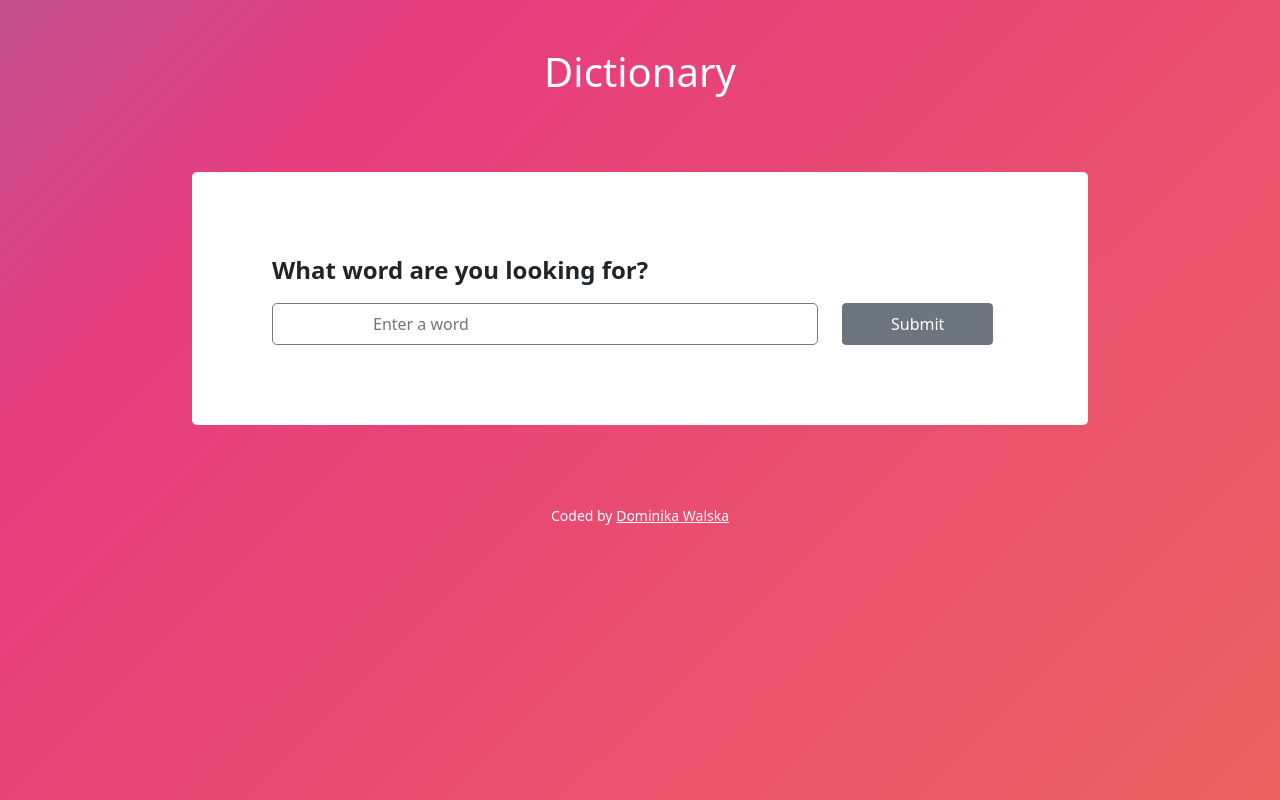
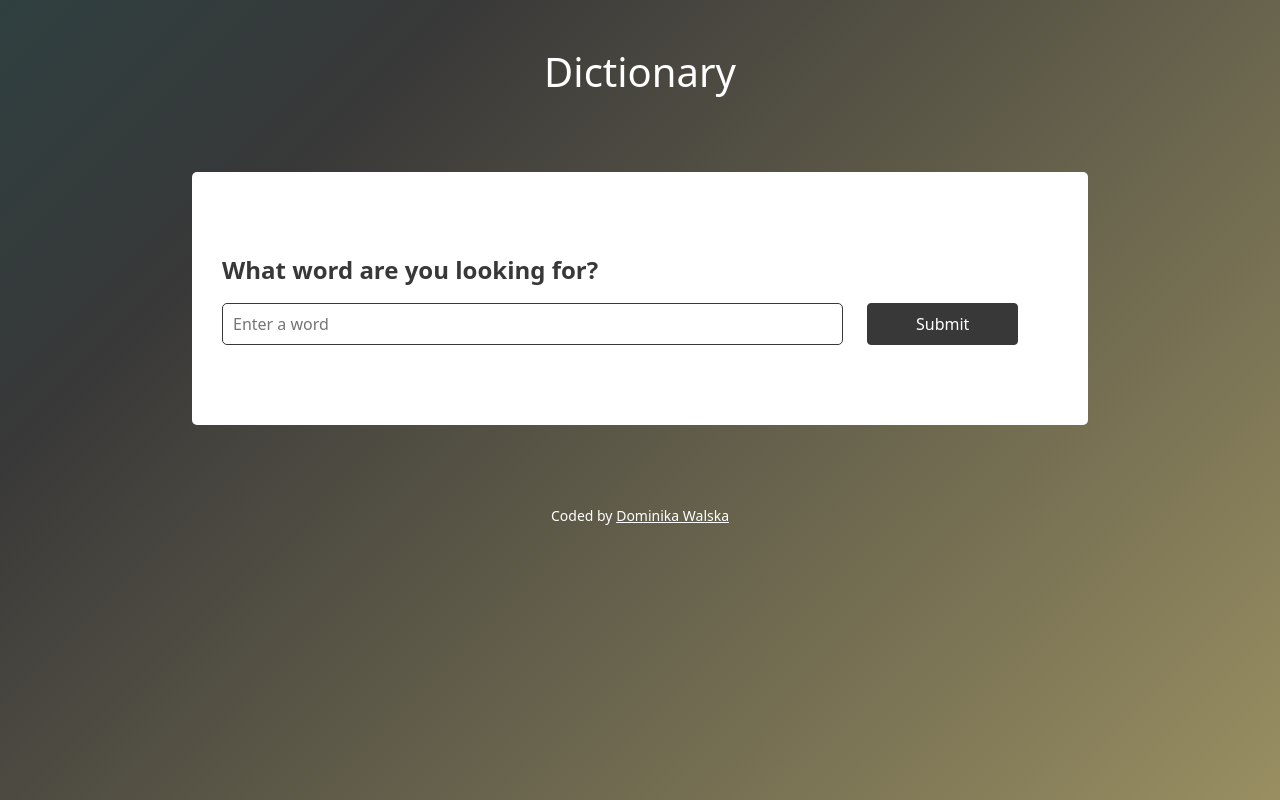
Before and after one commit to dominikawalska/dictionary-app, a React (Create React App) app: page / in a window 1280 px wide. Built offline with nearby package versions, Linux system fonts and the light colour scheme.

Commit message:
Modified CSS

```diff
--- a/src/App.css
+++ b/src/App.css
@@ -1,6 +1,6 @@
 body {
   text-align: center;
-  background: linear-gradient(-45deg, #ee7752, #e73c7e, #23a6d5, #23d5ab);
+  background: linear-gradient(-45deg, #cdbe78, #383838, #066163, #383838);
   background-size: 400% 400%;
   animation: gradient 15s ease infinite;
 }
@@ -8,7 +8,7 @@ body {
 header {
   text-align: center;
   margin: 0px 0px;
-  padding: 30px 100px;
+  padding: 0px 0px;
   color: white;
 }
 
--- a/src/Dictionary.css
+++ b/src/Dictionary.css
@@ -1,19 +1,33 @@
 Form {
-  padding: 50px;
+  padding: 50px 0;
 }
-Row {
-  text-align: center;
-}
+
 input {
   width: 100%;
-  border: 1px solid rgb(119, 122, 124);
+  border: 1px solid #383838;
   border-radius: 5px;
-  padding: 8px 100px;
+  padding: 8px 10px;
+  color: #383838;
+  outline: none !important;
+}
+
+.button {
+  background-color: #383838 !important;
+  border: 1px solid #383838 !important;
 }
 
 .question {
   font-size: 24px;
   font-weight: bold;
-  /* color: rgb(119, 122, 124); */
+  color: #383838;
   margin-bottom: 15px;
 }
+
+.button:focus,
+.button:active {
+  box-shadow: none !important;
+}
+
+.button:hover {
+  background-color: rgb(35, 74, 74) !important;
+}
--- a/src/Dictionary.js
+++ b/src/Dictionary.js
@@ -50,11 +50,12 @@ export default function Dictionary() {
                 type="search"
                 placeholder="Enter a word"
                 onChange={updateKeyword}
+                size="lg"
               ></input>
             </Col>{" "}
             <Col sm={3}>
               <div className="search-button">
-                <Button type="Submit" variant="secondary" className="py-2 px-5">
+                <Button type="submit" className="button py-2 px-5">
                   Submit
                 </Button>
               </div>
--- a/src/Meaning.css
+++ b/src/Meaning.css
@@ -2,6 +2,7 @@
   font-size: 24px;
   line-height: 1.5;
   font-weight: bold;
+  color: #383838;
 }
 
 .meaning .example {
@@ -12,4 +13,5 @@
 
 .meaning .text {
   margin: 15px;
+  color: #383838;
 }
--- a/src/Phonetics.css
+++ b/src/Phonetics.css
@@ -3,12 +3,12 @@
 }
 
 .phonetics a {
-  border: 1px solid black;
+  border: 1px solid #383838;
   background-color: white;
   text-decoration: none;
   border-radius: 20px;
   padding: 8px 15px;
-  color: black;
+  color: #383838;
   transition: all 150ms ease-in-out;
   font-size: 12px;
   font-weight: bold;
@@ -16,9 +16,9 @@
 }
 
 .phonetics a:hover {
-  background: rgb(119, 122, 124);
+  background: rgb(35, 74, 74);
   color: white;
-  border: 1px solid rgb(119, 122, 124);
+  border: 1px solid rgb(35, 74, 74);
 }
 
 .phonetics .text {
--- a/src/Results.css
+++ b/src/Results.css
@@ -7,4 +7,5 @@ section {
 
 h2 {
   font-weight: bold;
+  color: #383838;
 }
```
